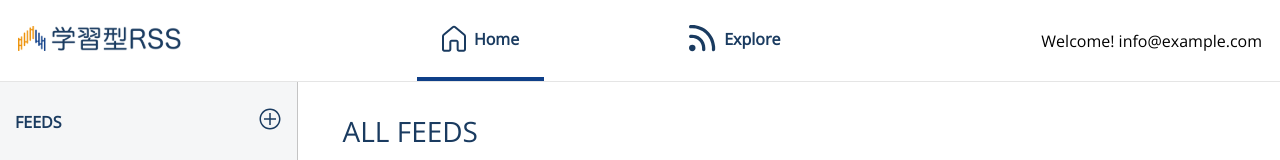
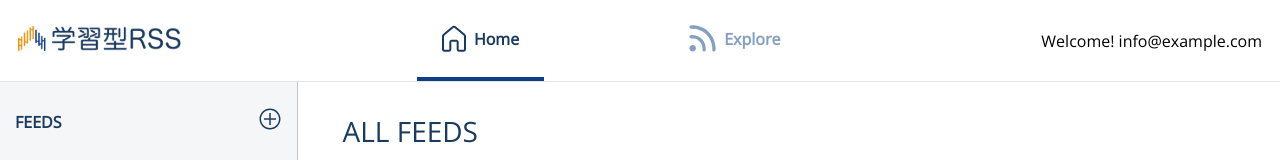
Before and after one commit to mr-myself/paddle, a React (Create React App) app in the folder web/: page / in a window 1280 px wide. Shown: the top 160 px of the page. Built offline with nearby package versions, Linux system fonts and the light colour scheme; a web font is replaced by a local one.

Commit message:
added inactive pattern

```diff
--- a/web/src/components/atoms/Explore.tsx
+++ b/web/src/components/atoms/Explore.tsx
@@ -1,5 +1,6 @@
 import React, { FC } from 'react'
 import ExploreIcon from 'src/images/Explore.svg'
+import ExploreInactiveIcon from 'src/images/ExploreInactive.svg'
 
 type Props = {
   isActive: boolean
@@ -14,7 +15,10 @@ const Explore: FC<Props> = ({ isActive, onClick }) => (
     role="link"
     tabIndex={0}
   >
-    <img src={ExploreIcon} alt="explore" />
+    <img
+      src={isActive ? ExploreIcon : ExploreInactiveIcon}
+      alt="explore-icon"
+    />
     <div role="link">
       <span>Explore</span>
     </div>
--- a/web/src/components/atoms/Home.tsx
+++ b/web/src/components/atoms/Home.tsx
@@ -1,5 +1,6 @@
 import React, { FC } from 'react'
-import HomeLogo from 'src/images/Home.svg'
+import HomeIcon from 'src/images/Home.svg'
+import HomeInactiveIcon from 'src/images/HomeInactive.svg'
 
 type Props = {
   isActive: boolean
@@ -14,7 +15,7 @@ const Home: FC<Props> = ({ isActive, onClick }) => (
     role="link"
     tabIndex={0}
   >
-    <img src={HomeLogo} alt="homelogo" />
+    <img src={isActive ? HomeIcon : HomeInactiveIcon} alt="home-icon" />
     <div role="link">
       <span>Home</span>
     </div>
--- a/web/src/styles/_header.scss
+++ b/web/src/styles/_header.scss
@@ -16,12 +16,13 @@ $main-blue: #1a3b60;
     display: flex;
     align-items: center;
     font-weight: bold;
-    color: $main-blue;
+    color: #83a0c1;
     padding: 25px;
     border-bottom: 4px solid transparent;
     cursor: pointer;
 
     &--active {
+      color: $main-blue;
       border-bottom: 4px solid #0f3f88;
     }
 
```
Also changed, not shown: web/src/images/ExploreInactive.svg (added), web/src/images/HomeInactive.svg (added).
